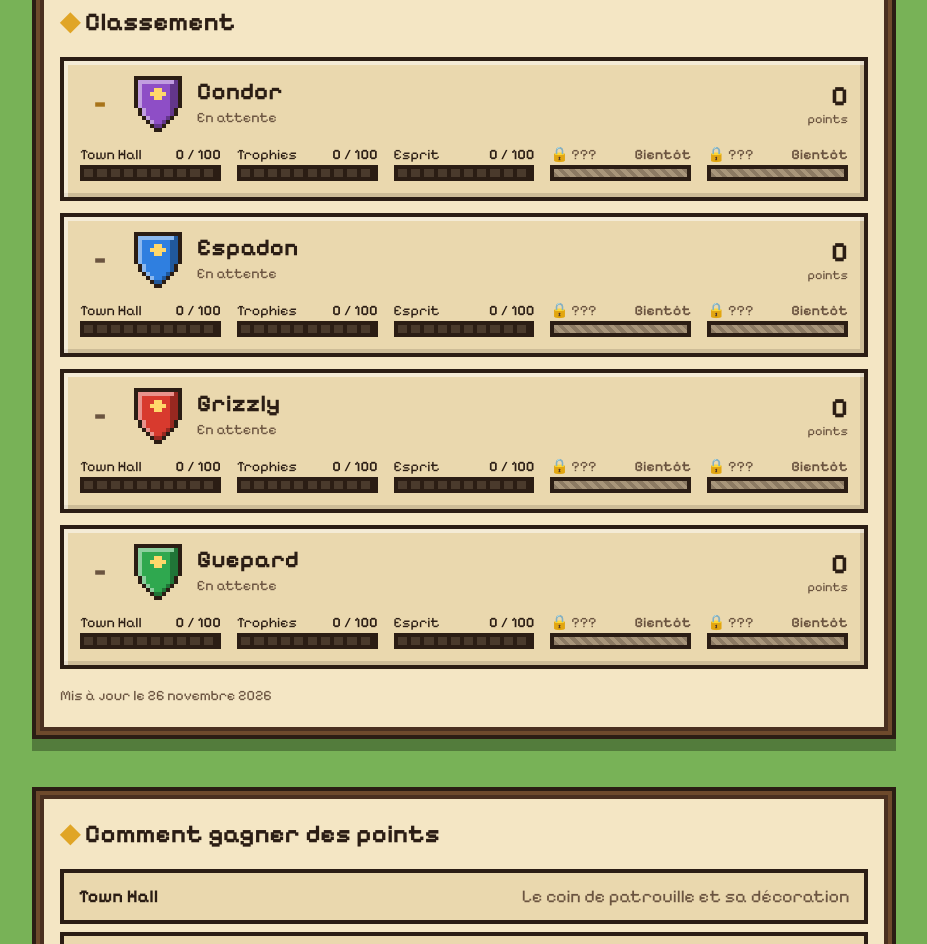
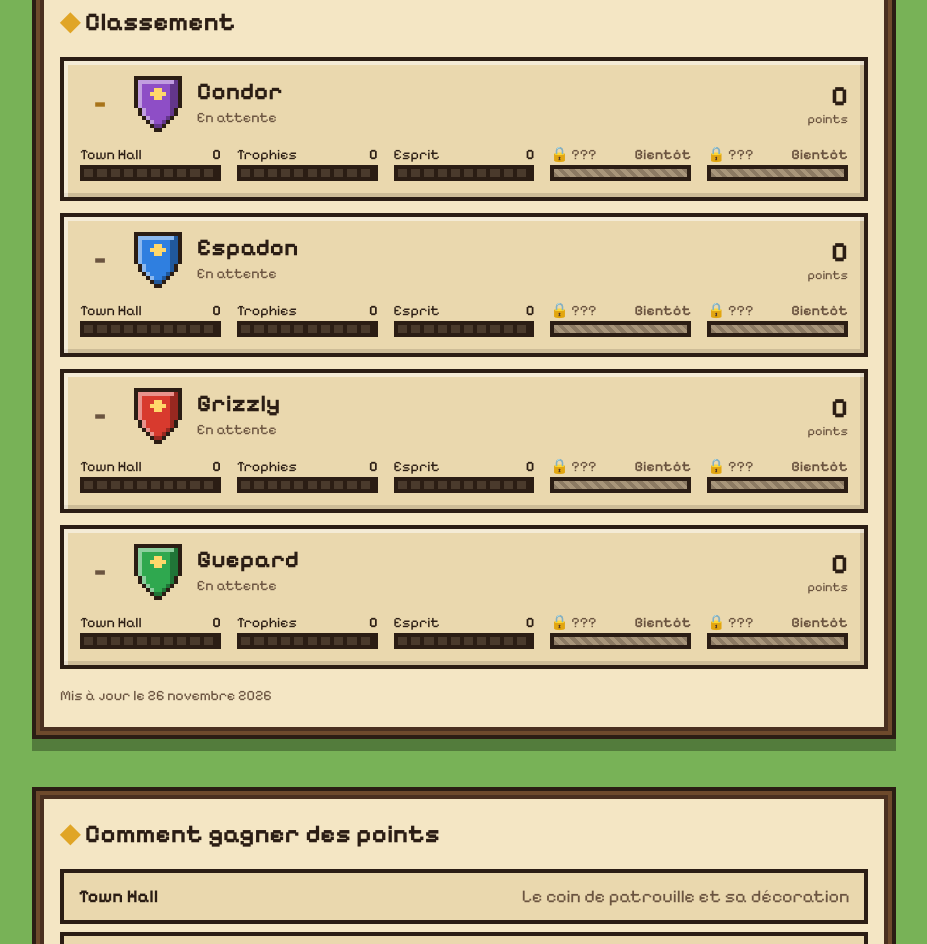
Before and after one commit to UnnamedH/phenix-site, a plain HTML site: page index.html in a window 1280 px wide. Shown: the part 883-1827 px from the top of the page, without its empty margins (176-1103 px from the left). Drawn offline with Linux system fonts and the light colour scheme; no server answers.

Commit message:
Fix split stat labels: drop the redundant '/ 100' and wrap labels by word
Co-Authored-By: Claude Sonnet 5.5 <noreply@anthropic.com>
Claude-Session: https://claude.ai/code/session_01Y1VuTkD7pGwDjFYRg91kra

```diff
--- a/app.js
+++ b/app.js
@@ -217,7 +217,7 @@
         row.appendChild(label);
         var v = toNumber(p.scores[c.id]);
         var max = scales[c.id];
-        row.appendChild(el("span", null, c.locked ? "Bientôt" : nf.format(v) + (c.max > 0 ? " / " + nf.format(c.max) : "")));
+        row.appendChild(el("span", null, c.locked ? "Bientôt" : nf.format(v)));
         item.appendChild(row);
         var bar = el("div", { "class": "bar" });
         if (c.locked) {
--- a/styles.css
+++ b/styles.css
@@ -221,9 +221,10 @@ h1 {
   grid-template-columns: repeat(auto-fit, minmax(min(100%, 7rem), 1fr));
   gap: 0.5rem 1rem;
 }
-.stat-row { display: flex; justify-content: space-between; gap: 0.5rem; font-size: 0.9rem; }
-.stat-row > span:first-child { min-width: 0; overflow-wrap: anywhere; }
-.stat-row > span:last-child { white-space: nowrap; font-variant-numeric: tabular-nums; font-weight: 600; }
+.stat-row { display: flex; flex-wrap: wrap; justify-content: space-between; gap: 0 0.5rem; font-size: 0.9rem; }
+/* labels break between words only; if the value does not fit it drops to the next line */
+.stat-row > span:first-child { min-width: 0; overflow-wrap: break-word; }
+.stat-row > span:last-child { margin-left: auto; white-space: nowrap; font-variant-numeric: tabular-nums; font-weight: 600; }
 .stat.locked { color: var(--ink-soft); }
 
 /* RPG-style segmented bar */
```
